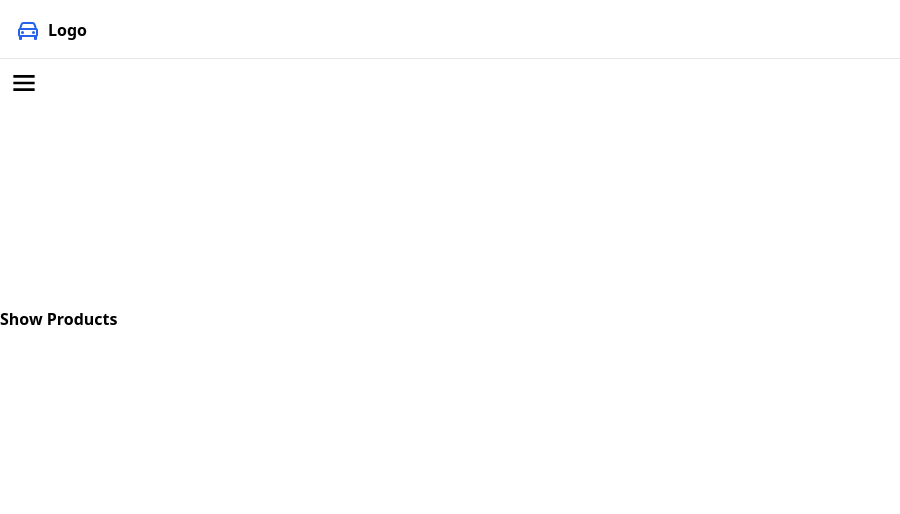
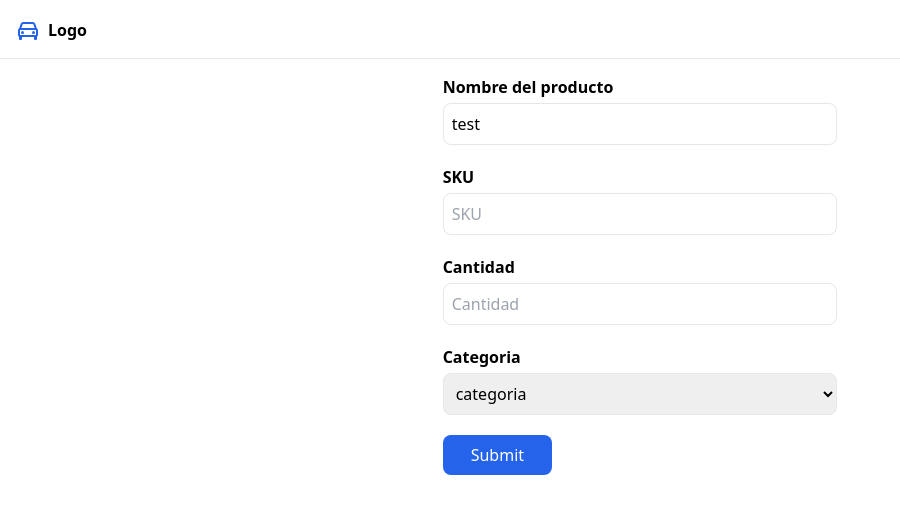
Before and after one commit to josegarzaramos/autospares, a React (Create React App) app: page /products/new in a window 1280 px wide. Shown: the top 514 px of the page, without its empty margins (0-900 px from the left). Built offline with nearby package versions, Linux system fonts and the light colour scheme.

Commit message:
Added react hook forms

```diff
--- a/package.json
+++ b/package.json
@@ -10,6 +10,7 @@
     "axios": "^0.21.1",
     "react": "^17.0.2",
     "react-dom": "^17.0.2",
+    "react-hook-form": "^7.8.4",
     "react-icons": "^4.2.0",
     "react-router-dom": "^5.2.0",
     "react-scripts": "4.0.3",
--- a/src/App.js
+++ b/src/App.js
@@ -1,6 +1,7 @@
 import Navbar from './components/Navbar';
-import Sidebar from './components/Sidebar';
+// import Sidebar from './components/Sidebar';
 import Dashboard from './pages/Dashboard';
+import NewProduct from './pages/NewProduct';
 
 import { BrowserRouter as Router, Route, Switch, Link } from 'react-router-dom';
 
@@ -9,18 +10,21 @@ const App = () => {
     <div>
       <Router>
         <Navbar />
-        <Sidebar />
+        {/* <Sidebar /> */}
         <Link
           to={{
             pathname: '/dashboard',
           }}
         >
-          <h1 className="font-bold">Show Products</h1>
+          {/* <h1 className="font-bold">Show Products</h1> */}
         </Link>
         <Switch>
           <Route exact path="/"></Route>
           <Route path="/dashboard">
             <Dashboard />
+          </Route>
+          <Route path="/products/new">
+            <NewProduct />
           </Route>
         </Switch>
       </Router>
--- /dev/null
+++ b/src/pages/NewProduct.js
@@ -0,0 +1,110 @@
+// import { Link } from 'react-router-dom';
+import { useForm } from 'react-hook-form';
+
+// import useFetchCategory from '../hooks/useFetch-hook';
+
+const NewProduct = () => {
+  // const results = useFetchCategory('categorias');
+  // console.log(results);
+
+  const {
+    register,
+    handleSubmit,
+    formState: { errors },
+  } = useForm();
+
+  const onSubmit = (data) => console.log(data);
+
+  // const handleSubmit = (ev) => {
+  //   ev.preventDefault();
+  //   console.log('Sent form');
+  // };
+
+  return (
+    <div className="mx-auto p-4 block w-11/12 md:w-2/6">
+      <form onSubmit={handleSubmit(onSubmit)}>
+        <div className="mb-4">
+          <label className="font-bold block md:mb-0" htmlFor="inline-full-name">
+            Nombre del producto
+          </label>
+          <input
+            defaultValue="test"
+            {...register('nombre', { required: true })}
+            className="border my-1 p-2 rounded-lg w-full"
+            placeholder="Nombre del producto"
+          />
+          {errors.nombre && (
+            <p className="text-red-600">This field is required</p>
+          )}
+        </div>
+
+        <div className="mb-4">
+          <label className="font-bold block md:mb-0" htmlFor="inline-full-name">
+            SKU
+          </label>
+          <input
+            {...register('sku', {
+              required: true,
+              minLength: 3,
+              pattern: /^[0-9]*$/,
+            })}
+            className="border my-1 p-2 rounded-lg w-full"
+            placeholder="SKU"
+          />
+          {/* errors will return when field validation fails  */}
+          {errors.sku && errors.sku.type == 'pattern' && (
+            <p className="text-red-600">Solo de admiten números</p>
+          )}
+        </div>
+
+        <div className="mb-4">
+          <label className="font-bold block md:mb-0" htmlFor="inline-full-name">
+            Cantidad
+          </label>
+          <input
+            {...register('cantidad', { required: true })}
+            className="border my-1 p-2 rounded-lg w-full"
+            placeholder="Cantidad"
+          />
+          {/* errors will return when field validation fails  */}
+          {errors.cantidad && (
+            <p className="text-red-600">This field is required</p>
+          )}
+        </div>
+
+        <div className="mb-4">
+          <label className="font-bold block md:mb-0" htmlFor="inline-full-name">
+            Categoria
+          </label>
+          {/* <input
+            {...register('categoria', { required: true })}
+            className="border my-1 p-2 rounded-lg w-full"
+            placeholder="Categoria"
+          />
+          {errors.cantidad && (
+            <p className="text-red-600">This field is required</p>
+          )} */}
+
+          <select
+            {...register('categoria', { pattern: /^(?!.*?categoria).*/ })}
+            className="border my-1 p-2 rounded-lg w-full"
+          >
+            <option value="categoria">categoria</option>
+            <option value="male">male</option>
+            <option value="other">other</option>
+          </select>
+          {errors.categoria && errors.categoria.type == 'pattern' && (
+            <p className="text-red-600">Selecciona una categoria</p>
+          )}
+        </div>
+
+        <input
+          type="submit"
+          className="bg-blue-600 py-2 px-7 rounded-lg text-white font-medium"
+        />
+      </form>
+    </div>
+  );
+};
+
+export default NewProduct;
```
Also changed, not shown: 1 other file (tests, documents, lock files or other folders).
